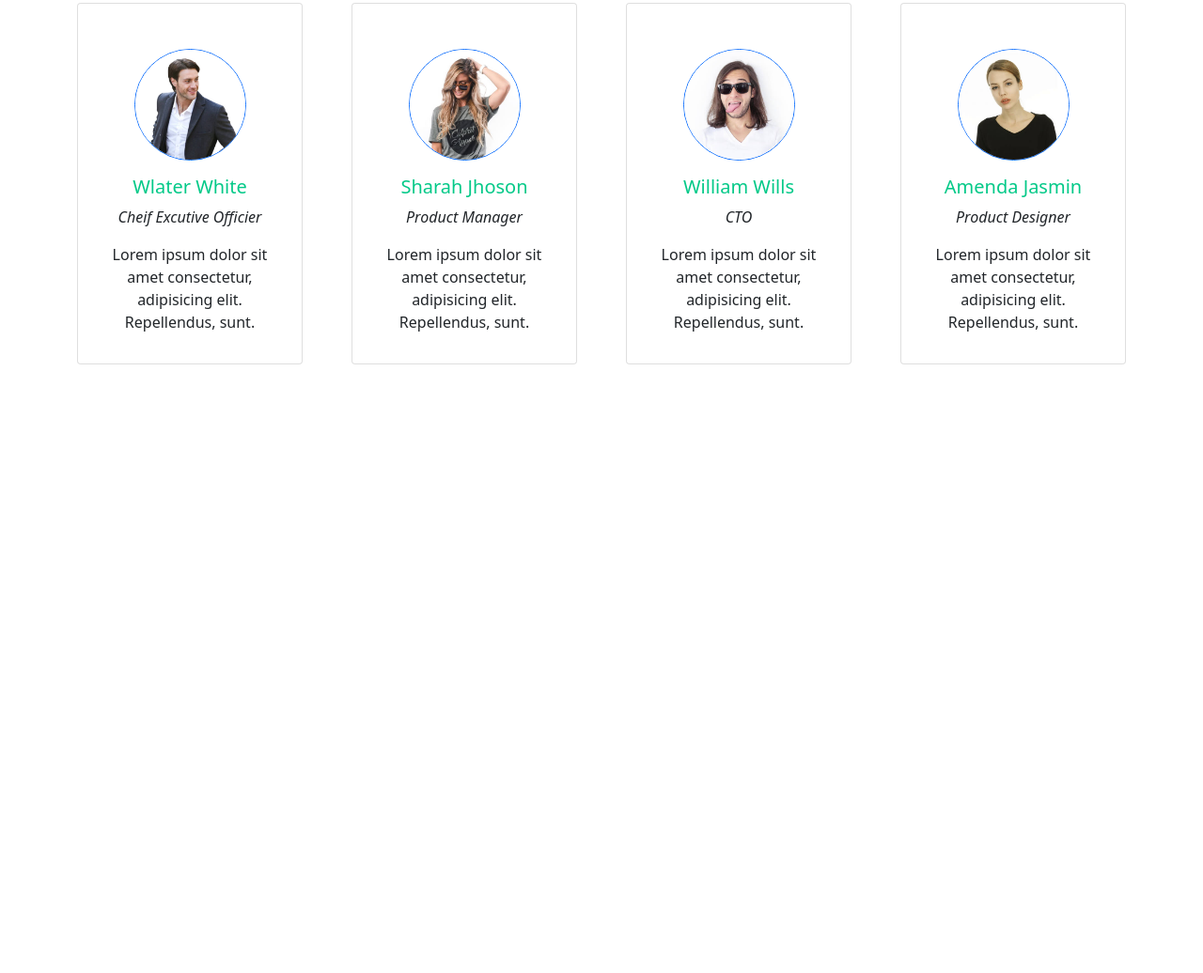
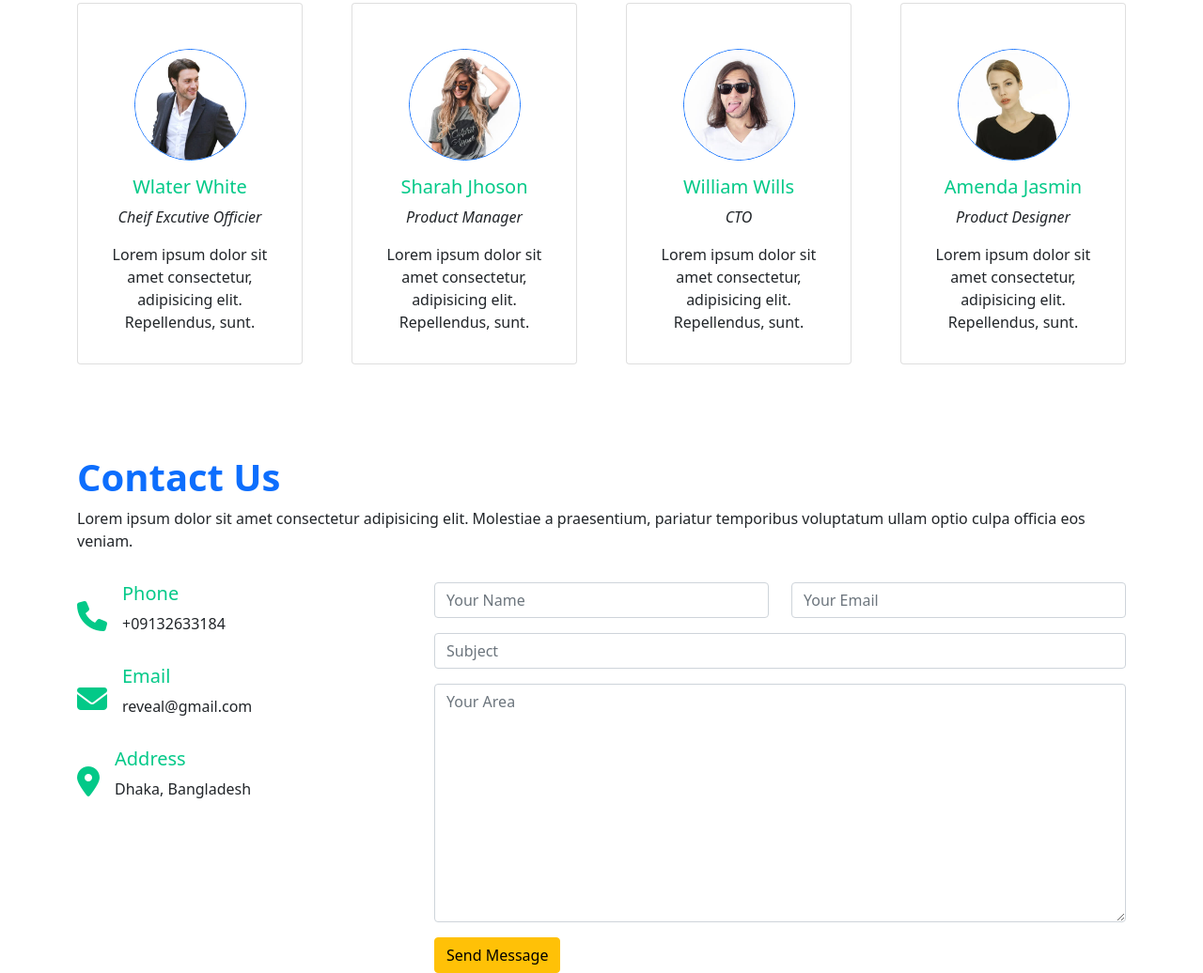
Before and after one commit to nafiul-alam-29/reveal, a plain HTML site: page index.html in a window 1280 px wide. Shown: the part 2799-3835 px from the top of the page at 94% size. Before the commit the page ends 3283 px from the top, so only its background shows below. Drawn offline with nearby package versions, Linux system fonts and the light colour scheme.

Commit message:
contact us part has been added

```diff
--- a/index.html
+++ b/index.html
@@ -444,6 +444,77 @@
           </div>
         </div>
       </section>
+      <section class="container">
+        <h1 class="text-primary fw-bold">Contact Us</h1>
+        <p>
+          Lorem ipsum dolor sit amet consectetur adipisicing elit. Molestiae a
+          praesentium, pariatur temporibus voluptatum ullam optio culpa officia
+          eos veniam.
+        </p>
+        <div class="row">
+          <div class="col-md-4">
+            <div class="d-flex align-items-center my-3">
+              <i class="fa-solid fa-phone fa-2x main-colour"></i>
+              <div class="ms-3">
+                <h5 class="main-colour">Phone</h5>
+                <p>+09132633184</p>
+              </div>
+            </div>
+            <div class="d-flex align-items-center my-3">
+              <i class="fa-solid fa-envelope fa-2x main-colour"></i>
+              <div class="ms-3">
+                <h5 class="main-colour">Email</h5>
+                <p>reveal@gmail.com</p>
+              </div>
+            </div>
+            <div class="d-flex align-items-center my-3">
+              <i class="fa-solid fa-location-dot fa-2x main-colour"></i>
+              <div class="ms-3">
+                <h5 class="main-colour">Address</h5>
+                <p>Dhaka, Bangladesh</p>
+              </div>
+            </div>
+          </div>
+          <div class="col-md-8">
+            <div class="row my-3">
+              <div class="col">
+                <input
+                  type="text"
+                  name=""
+                  id=""
+                  class="form-control"
+                  placeholder="Your Name"
+                />
+              </div>
+              <div class="col">
+                <input
+                  type="email"
+                  name=""
+                  id=""
+                  class="form-control"
+                  placeholder="Your Email"
+                />
+              </div>
+            </div>
+            <input
+              type="text"
+              name=""
+              id=""
+              class="form-control my-3"
+              placeholder="Subject"
+            />
+            <textarea
+              name=""
+              id=""
+              cols="30"
+              rows="10"
+              placeholder="Your Area"
+              class="form-control my-3"
+            ></textarea>
+            <button class="btn btn-warning">Send Message</button>
+          </div>
+        </div>
+      </section>
     </main>
 
     <!-- js script file -->
```
